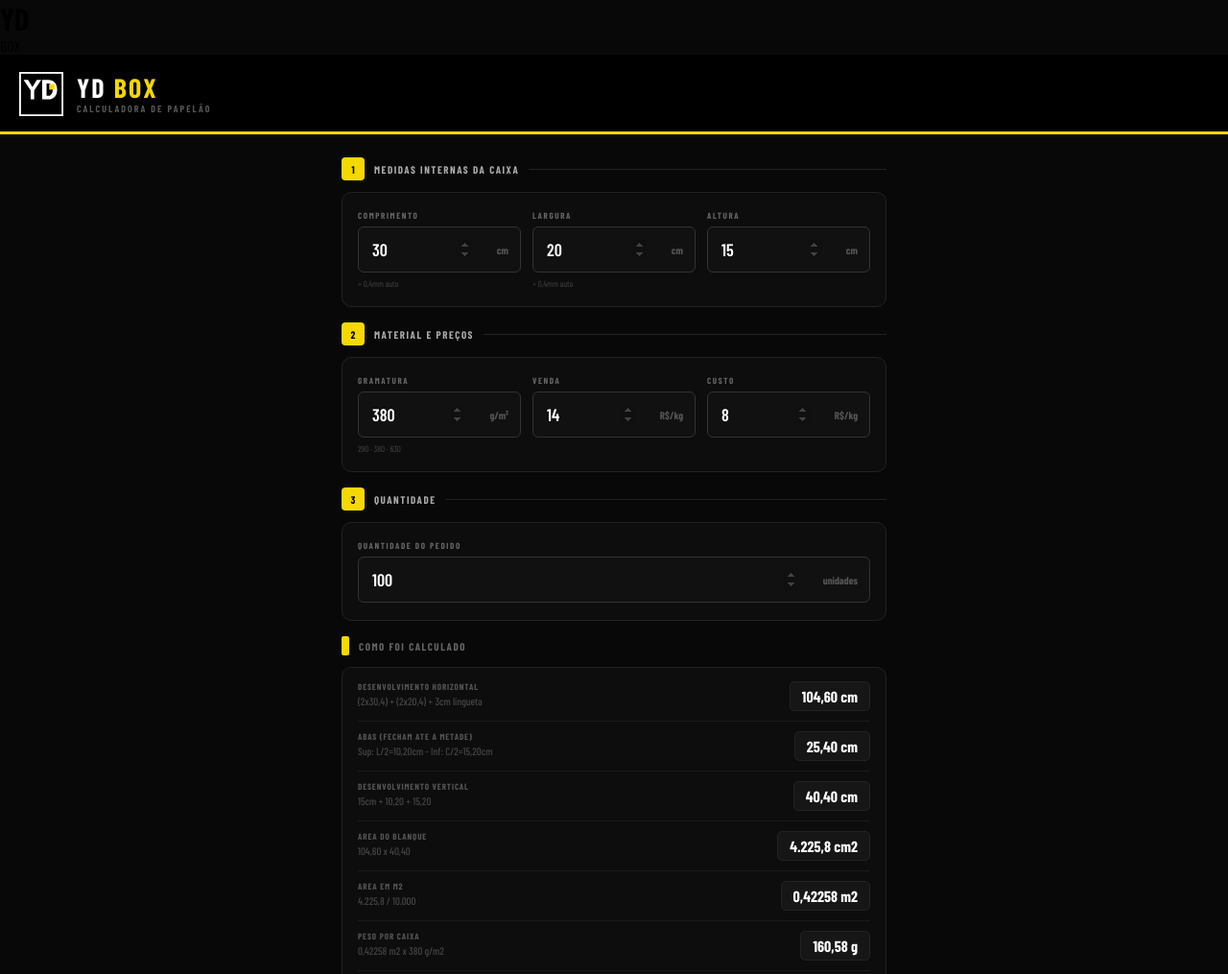
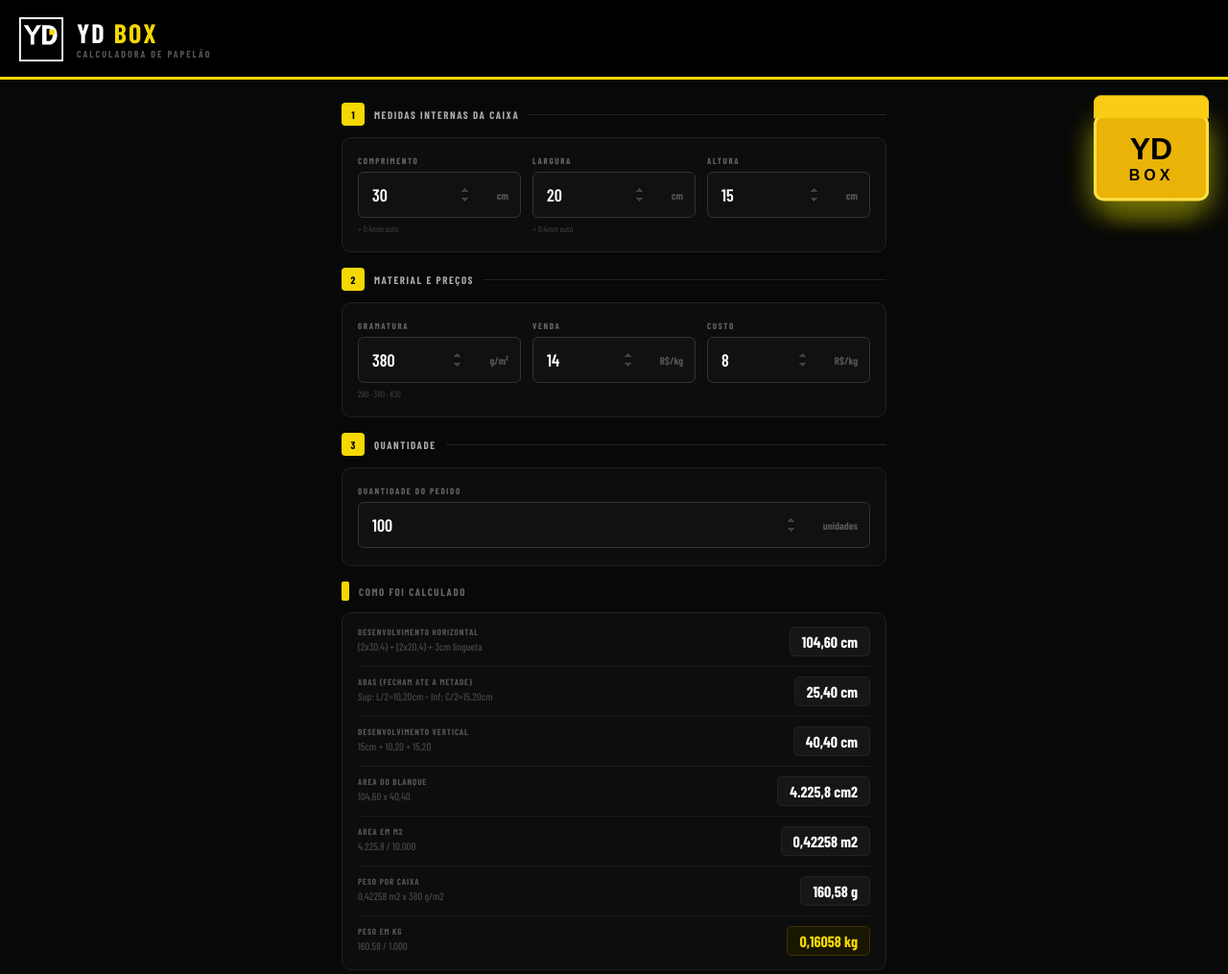
Before and after one commit to mcm7dgrtkb-source/ydbox-calculadora, a plain HTML site: page index.html in a window 1280 px wide. Shown: the top 1015 px of the page at 96% size. Drawn offline with nearby package versions, Linux system fonts and the light colour scheme; a web font is replaced by a local one.

Commit message:
Atualizar o index.html

```diff
--- a/index.html
+++ b/index.html
@@ -20,7 +20,95 @@
     input[type=number]::-webkit-inner-spin-button{opacity:0.3;filter:invert(1);}
     @keyframes fadeUp{from{opacity:0;transform:translateY(14px);}to{opacity:1;transform:translateY(0);}}
     .fadeUp{animation:fadeUp 0.3s ease both;}
-  </style>
+ .box-container{
+  position:fixed;
+  top:120px;
+  right:20px;
+  z-index:20;
+}
+
+.box{
+  position:relative;
+  animation:float 3s ease-in-out infinite;
+}
+
+.lid{
+  width:120px;
+  height:24px;
+  background:#facc15;
+  position:absolute;
+  top:-20px;
+  border-radius:8px 8px 0 0;
+  transform-origin:bottom;
+  animation:openBox 3s ease-in-out infinite;
+}
+
+.body-box{
+  width:120px;
+  height:90px;
+  background:#eab308;
+  border:3px solid #fde047;
+  border-radius:10px;
+  display:flex;
+  flex-direction:column;
+  justify-content:center;
+  align-items:center;
+  color:black;
+  font-family:Arial;
+  font-weight:bold;
+  box-shadow:0 10px 30px rgba(255,255,0,0.3);
+}
+
+.body-box h1{
+  font-size:32px;
+  margin:0;
+}
+
+.body-box p{
+  margin:0;
+  letter-spacing:4px;
+}
+
+.shadow{
+  width:100px;
+  height:16px;
+  background:rgba(255,255,0,0.2);
+  border-radius:50%;
+  position:absolute;
+  bottom:-24px;
+  left:10px;
+  filter:blur(8px);
+  animation:shadow 3s ease-in-out infinite;
+}
+
+@keyframes openBox{
+  0%,100%{
+    transform:rotateX(0deg);
+  }
+  50%{
+    transform:rotateX(-120deg);
+  }
+}
+
+@keyframes float{
+  0%,100%{
+    transform:translateY(0px);
+  }
+  50%{
+    transform:translateY(-10px);
+  }
+}
+
+@keyframes shadow{
+  0%,100%{
+    transform:scale(1);
+    opacity:0.4;
+  }
+  50%{
+    transform:scale(0.8);
+    opacity:0.2;
+  }
+} </style>
 </head>
 <div class="box-container">
   <div class="box">
```
